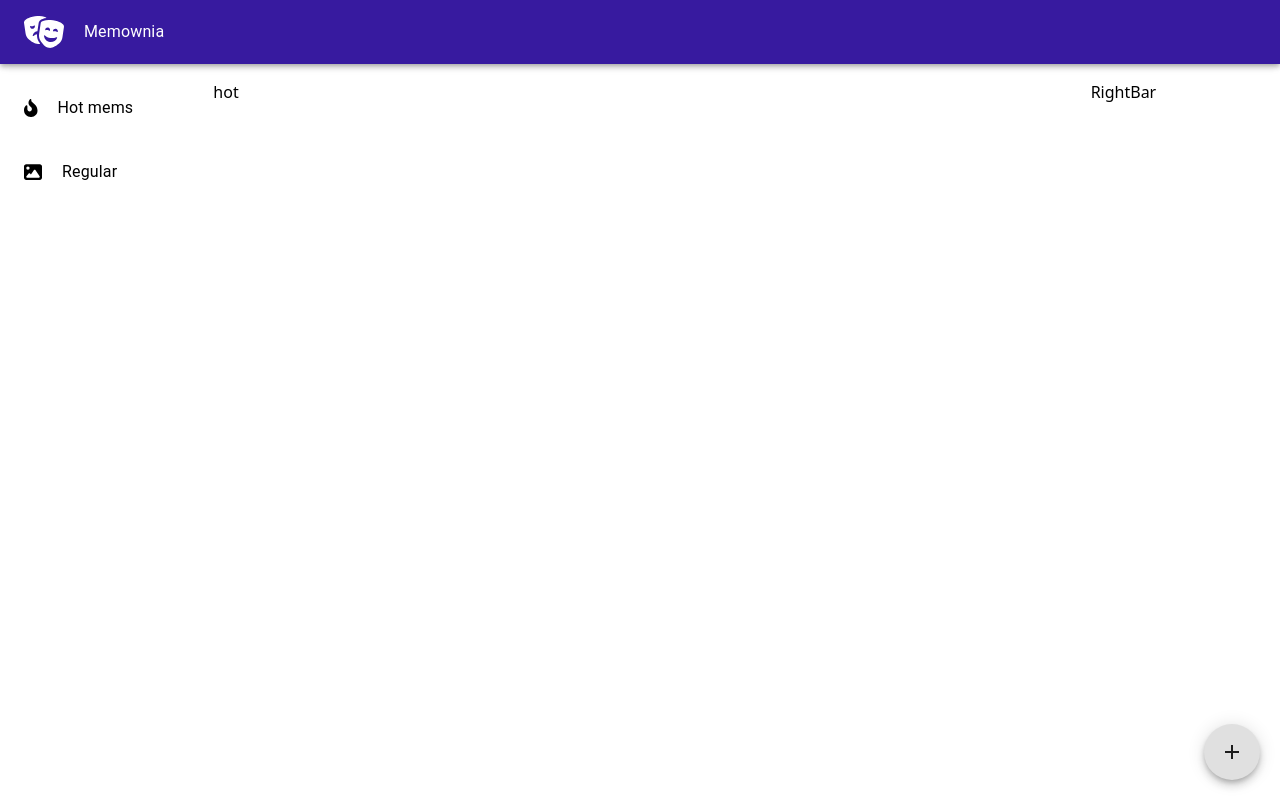
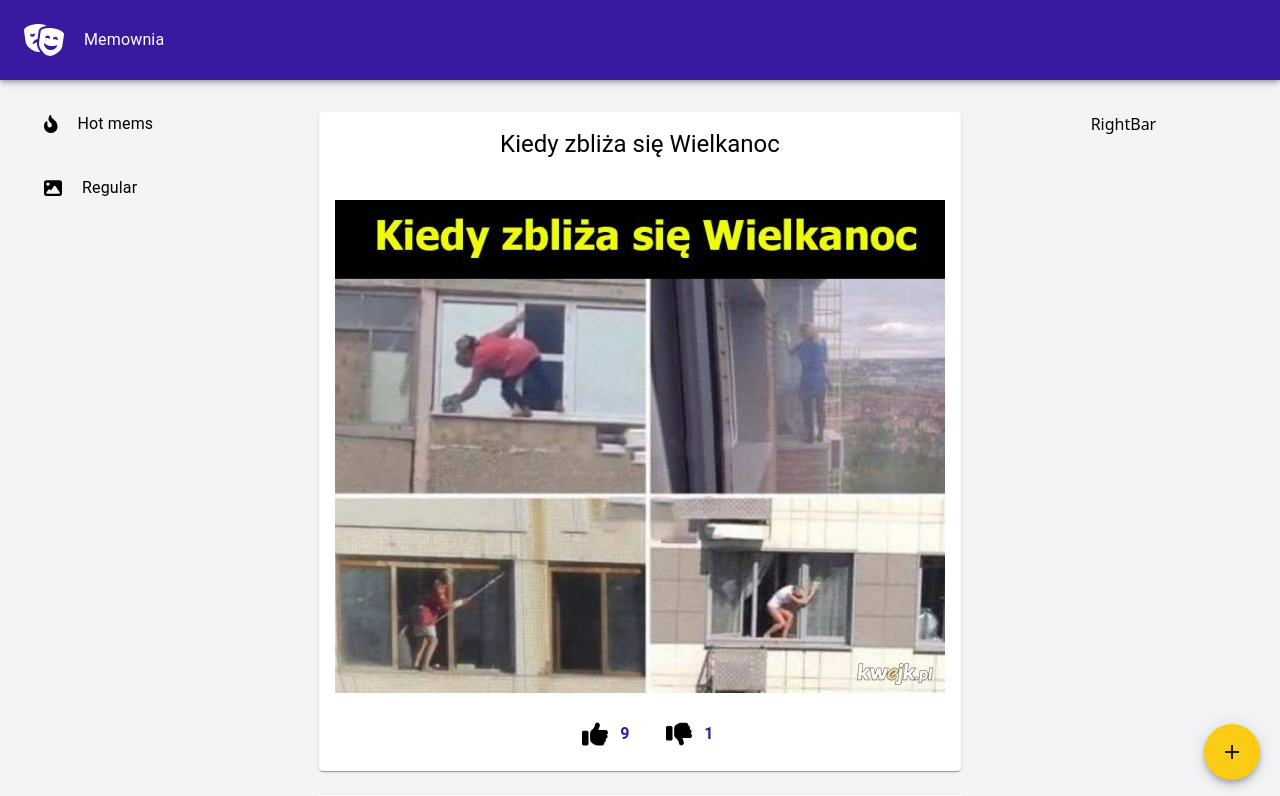
Before and after one commit to pajacowo/pajacowo-front, a React (Create React App) app: page /hot in a window 1280 px wide. Shown: the top 796 px of the page. Built offline with nearby package versions, Linux system fonts and the light colour scheme.

Commit message:
Add up/down logic

```diff
--- a/src/App.js
+++ b/src/App.js
@@ -1,3 +1,5 @@
+import { useState, useEffect } from "react";
+
 import "./App.css";
 
 import {
@@ -7,29 +9,33 @@ import {
    Navigate,
 } from "react-router-dom";
 
-import RegularMems from "./components/common/RegularMems";
+import MemList from "./components/common/MemList";
 import MainLayout from "./components/layout/MainLayout";
 
 const MEMS = [
    {
+      id: 1,
       title: "Kiedy zbliża się Wielkanoc",
       upvotes: 9,
       downvotes: 1,
       img: "../img/mems/mem-1.jpg",
    },
    {
+      id: 2,
       title: "Oczekiwania a rzeczywistość",
       upvotes: 6,
       downvotes: 2,
       img: "../img/mems/mem-2.jpg",
    },
    {
+      id: 3,
       title: "Architektura IT",
-      upvotes: 6,
-      downvotes: 2,
+      upvotes: 15,
+      downvotes: 4,
       img: "../img/mems/mem-3.png",
    },
    {
+      id: 4,
       title: "Gdy nieubłaganie zbliża się deadline",
       upvotes: 6,
       downvotes: 2,
@@ -38,6 +44,34 @@ const MEMS = [
 ];
 
 function App() {
+   const [mems, setMems] = useState([]);
+
+   useEffect(() => {
+      setMems(MEMS);
+   }, []);
+
+   const handleUpClick = (id) => {
+      setMems((prevMem) => {
+         const upVotedMem = prevMem.map((mem) => {
+            if (mem.id === id) mem.upvotes++;
+            return mem;
+         });
+
+         return upVotedMem;
+      });
+   };
+
+   const handleDownClick = (id) => {
+      setMems((prevMem) => {
+         const downVotedMem = prevMem.map((mem) => {
+            if (mem.id === id) mem.downvotes++;
+            return mem;
+         });
+
+         return downVotedMem;
+      });
+   };
+
    return (
       <Router>
          <Routes>
@@ -45,12 +79,32 @@ function App() {
             <Route
                path="/hot"
                element={
-                  <MainLayout content={<div className="pt-20">hot</div>} />
+                  <MainLayout
+                     content={
+                        <MemList
+                           mems={mems}
+                           onUpClick={handleUpClick}
+                           onDownClick={handleDownClick}
+                           hot={true}
+                        />
+                     }
+                  />
                }
             />
             <Route
                path="/regular"
-               element={<MainLayout content={<RegularMems mems={MEMS}/>} />}
+               element={
+                  <MainLayout
+                     content={
+                        <MemList
+                           mems={mems}
+                           onUpClick={handleUpClick}
+                           onDownClick={handleDownClick}
+                           hot={false}
+                        />
+                     }
+                  />
+               }
             />
          </Routes>
       </Router>
--- a/src/components/common/LeftBar.jsx
+++ b/src/components/common/LeftBar.jsx
@@ -6,19 +6,25 @@ import { faFireFlameCurved, faImage } from "@fortawesome/free-solid-svg-icons";
 
 const LeftBar = () => {
    return (
-      <Container className="pt-24 h-screen sticky top-0">
-         <div className="flex items-center mb-10">
+      <Container className="pt-28 h-screen sticky top-0">
+         <div className="flex items-center mb-10 pl-5">
             <FontAwesomeIcon
                icon={faFireFlameCurved}
                className="mr-5 text-lg"
             />
-            <Link to="/hot">
+            <Link
+               to="/hot"
+               className="focus:underline focus:underline-offset-8"
+            >
                <Typography>Hot mems</Typography>
             </Link>
          </div>
-         <div className="flex items-center mb-10">
+         <div className="flex items-center mb-10 pl-5">
             <FontAwesomeIcon icon={faImage} className="mr-5 text-lg" />
-            <Link to="/regular">
+            <Link
+               to="/regular"
+               className="focus:underline focus:underline-offset-8"
+            >
                <Typography>Regular</Typography>
             </Link>
          </div>
--- a/src/components/common/Mem.jsx
+++ b/src/components/common/Mem.jsx
@@ -1,3 +1,6 @@
+import { FontAwesomeIcon } from "@fortawesome/react-fontawesome";
+import { faThumbsUp, faThumbsDown } from "@fortawesome/free-solid-svg-icons";
+
 import {
    Button,
    Card,
@@ -11,10 +14,10 @@ import React from "react";
 const Mem = (props) => {
    console.log("title", props.mem);
 
-   const { title, upvotes, downvotes, img } = props.mem;
+   const { title, upvotes, downvotes, img, id } = props.mem;
 
    return (
-      <Card className="mb-6" sx={{ maxWidth: 600 }}>
+      <Card className="mb-6 text-black" sx={{ maxWidth: 650 }}>
          <CardContent>
             <Typography
                gutterBottom
@@ -24,22 +27,46 @@ const Mem = (props) => {
             >
                {title}
             </Typography>
-            {/* <Typography variant="body2" color="text.secondary">
-               Lizards are a widespread group of squamate reptiles, with over
-               6,000 species, ranging across all continents except Antarctica
-            </Typography> */}
          </CardContent>
          <CardMedia
             component="img"
             image={img}
             alt={title}
             height="140"
-            className="p-3"
+            className="p-4"
          />
 
-         <CardActions>
-            <Button size="small">Share</Button>
-            <Button size="small">Learn More</Button>
+         <CardActions className="flex items-center pl-6 pb-5 justify-center">
+            <div>
+               <Button
+                  size="small"
+                  className="flex items-center"
+                  onClick={() => props.onUpClick(id)}
+               >
+                  <FontAwesomeIcon
+                     icon={faThumbsUp}
+                     size="2x"
+                     className="font-light text-black"
+                  />
+                  <Typography className="font-bold pl-3">{upvotes}</Typography>
+               </Button>
+            </div>
+            <div className="pl-3">
+               <Button
+                  size="small"
+                  className="flex items-center"
+                  onClick={() => props.onDownClick(id)}
+               >
+                  <FontAwesomeIcon
+                     icon={faThumbsDown}
+                     size="2x"
+                     className="font-light text-black"
+                  />
+                  <Typography className="font-bold pl-3">
+                     {downvotes}
+                  </Typography>
+               </Button>
+            </div>
          </CardActions>
       </Card>
    );
--- /dev/null
+++ b/src/components/common/MemList.jsx
@@ -0,0 +1,30 @@
+import { Container } from "@mui/system";
+import React from "react";
+
+import Mem from "./Mem";
+
+const MemList = (props) => {
+   const filteredList = props.mems.filter((mem) => {
+      return (
+         (props.hot && mem.upvotes - mem.downvotes > 5) ||
+         (!props.hot && mem.upvotes - mem.downvotes <= 5)
+      );
+   });
+
+   const mems = filteredList.map((mem) => (
+      <Mem
+         key={mem.id}
+         mem={mem}
+         onUpClick={props.onUpClick}
+         onDownClick={props.onDownClick}
+      />
+   ));
+
+   return (
+      <Container className="pt-28 flex flex-wrap justify-center bg-gray-100">
+         {mems.length > 0 ? mems : <p>brak</p>}
+      </Container>
+   );
+};
+
+export default MemList;
--- a/src/components/common/NavBar.jsx
+++ b/src/components/common/NavBar.jsx
@@ -1,13 +1,14 @@
 import React from "react";
 
 import { AppBar, Toolbar, Typography } from "@mui/material";
-
 import { FontAwesomeIcon } from "@fortawesome/react-fontawesome";
 import { faMasksTheater } from "@fortawesome/free-solid-svg-icons";
 
+// import '../../font.css';
+
 const NavBar = () => {
    return (
-      <AppBar color="primary" position="fixed">
+      <AppBar  position="fixed" className="py-2 bg-Indigo-700">
          <Toolbar>
             <FontAwesomeIcon
                icon={faMasksTheater}
--- a/src/components/common/RegularMems.jsx
+++ /dev/null
@@ -1,16 +0,0 @@
-import { Container } from "@mui/system";
-import React from "react";
-
-import Mem from "./Mem";
-
-const RegularMems = (props) => {
-   const mems = props.mems.map((mem) => <Mem mem={mem} />);
-
-   return (
-      <Container className="pt-20 flex flex-wrap justify-center">
-         {mems}
-      </Container>
-   );
-};
-
-export default RegularMems;
--- a/src/components/common/RightBar.jsx
+++ b/src/components/common/RightBar.jsx
@@ -2,7 +2,7 @@ import { Container } from "@mui/material";
 import React from "react";
 
 const RightBar = () => {
-   return <Container className="pt-20 sticky top-0">RightBar</Container>;
+   return <Container className="pt-28 h-screen sticky top-0">RightBar</Container>;
 };
 
 export default RightBar;
--- a/src/components/layout/MainLayout.jsx
+++ b/src/components/layout/MainLayout.jsx
@@ -10,16 +10,16 @@ const MainLayout = (props) => {
       <div>
          <NavBar />
          <Grid container>
-            <Grid item xs={2}>
+            <Grid item xs={2} className="bg-gray-100">
                <LeftBar />
             </Grid>
             <Grid item xs={8}>
                {props.content}
-               <Fab className="fixed right-5 bottom-5" aria-label="add">
+               <Fab className="fixed right-5 bottom-5 bg-yellow-400" aria-label="add">
                   <AddIcon />
                </Fab>
             </Grid>
-            <Grid item xs={2}>
+            <Grid item xs={2} className="bg-gray-100">
                <RightBar />
             </Grid>
          </Grid>
--- /dev/null
+++ b/src/font.css
@@ -0,0 +1 @@
+@import url('https://fonts.googleapis.com/css2?family=Lobster&display=swap');
```
